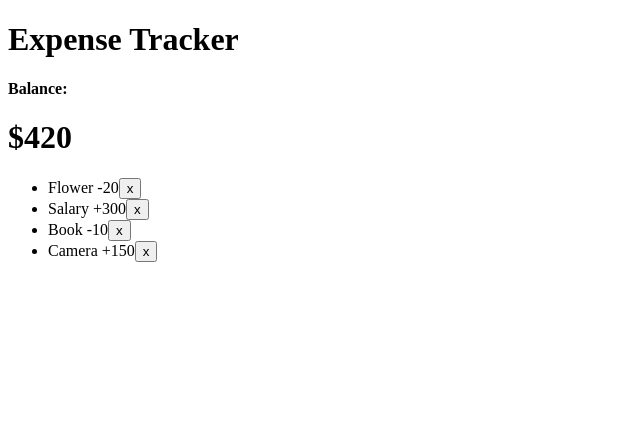
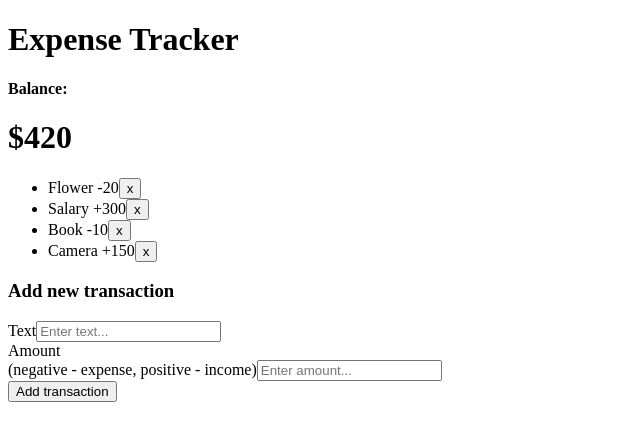
Before and after one commit to vvictorious/expense_tracker_react_useContext, a React (Create React App) app in the folder expense-tracker/: page / in a window 1280 px wide. Shown: the top 440 px of the page, without its empty margins (0-640 px from the left). Built offline with nearby package versions, Linux system fonts and the light colour scheme.

Commit message:
AddTransaction component was added. need to make it dynamic

```diff
--- a/expense-tracker/src/App.js
+++ b/expense-tracker/src/App.js
@@ -4,6 +4,7 @@ import { GlobalProvider } from './context/GlobalState'
 import { Header } from './components/Header'
 import { Balance } from './components/Balance'
 import { TransactionList } from './components/TransactionList'
+import { AddTransaction } from './components/AddTransaction'
 
 function App() {
   return (
@@ -11,6 +12,7 @@ function App() {
       <Header />
       <Balance />
       <TransactionList />
+      <AddTransaction />
     </GlobalProvider>
   );
 }
--- /dev/null
+++ b/expense-tracker/src/components/AddTransaction.js
@@ -0,0 +1,24 @@
+import React from 'react'
+
+export const AddTransaction = () => {
+
+  return (
+    <>
+      <h3>Add new transaction</h3>
+      <form >
+        <div>
+          <label htmlFor="text">Text</label>
+          <input type="text" value='' placeholder="Enter text..." />
+        </div>
+        <div >
+          <label htmlFor="amount"
+            >Amount <br />
+            (negative - expense, positive - income)</label
+          >
+          <input type="number" value='' placeholder="Enter amount..." />
+        </div>
+        <button>Add transaction</button>
+      </form>
+    </>
+  )
+}
```
